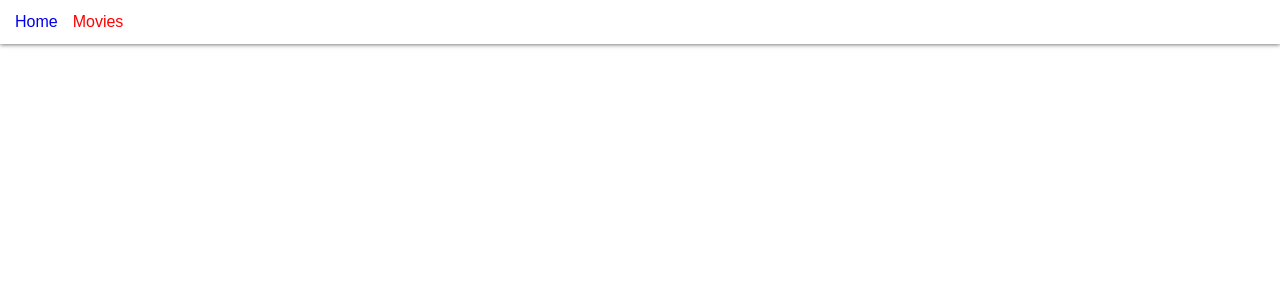
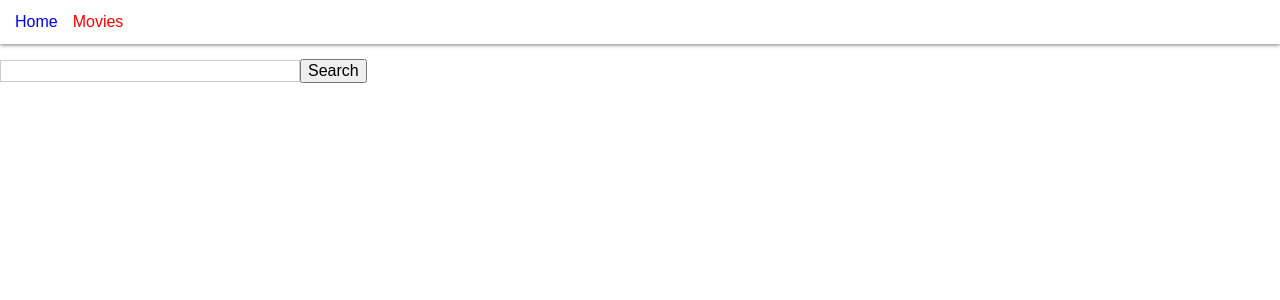
Before and after one commit to AlekseyEfimenko/react_hw_5, a React (Vite) app: page /movies in a window 1280 px wide. Shown: the top 300 px of the page. Built offline with nearby package versions, Linux system fonts and the light colour scheme.

Commit message:
implement back button

```diff
--- a/src/components/movie-list/MovieList.tsx
+++ b/src/components/movie-list/MovieList.tsx
@@ -1,7 +1,7 @@
 import React from "react";
 import { Movie } from "../../types";
 import css from './MovieList.module.css';
-import { NavLink } from "react-router-dom";
+import { NavLink, useLocation } from "react-router-dom";
 
 type Props = {
   movies: Movie[]
@@ -9,6 +9,7 @@ type Props = {
 
 const MovieList: React.FC<Props> = (props) => {
   const { movies } = props;
+  const location = useLocation();
 
   return (
     <ul className={css.movieList}>
@@ -17,7 +18,7 @@ const MovieList: React.FC<Props> = (props) => {
 
         return (
           <li className={css.movieListItem} key={movie.id}>
-            <NavLink to={movieLink} state='/'>{movie.title}</NavLink>
+            <NavLink to={movieLink} state={location}>{movie.title}</NavLink>
           </li>
         )
       })}
--- a/src/components/navigation/Navigation.tsx
+++ b/src/components/navigation/Navigation.tsx
@@ -7,12 +7,16 @@ const linkClass = ({ isActive }: NavLinkRenderProps) => {
 }
 
 const Navigation = () => {
+  const handleClick = () => {
+    window.localStorage.clear();
+  }
+
   return (
     <nav className={css.navbar}>
-      <NavLink to="/" className={linkClass}>
+      <NavLink to="/" className={linkClass} onClick={handleClick}>
         Home
       </NavLink>
-      <NavLink to="/movies" className={linkClass}>
+      <NavLink to="/movies" className={linkClass} onClick={handleClick}>
         Movies
       </NavLink>
     </nav>
--- a/src/movie-api.ts
+++ b/src/movie-api.ts
@@ -23,3 +23,13 @@ export const getMovieReviews = async (id: string) => {
   const response = axios.get(`/3/movie/${id}/reviews`);
   return (await response).data.results;
 }
+
+export const searchMovie = async (name: string, page: number) => {
+  const response = (await axios.get('/3/search/movie', {
+    params: {
+      query: name,
+      page: page
+    }
+  }));
+  return response.data;
+}
--- a/src/pages/movies-page/MoviesPage.module.css
+++ b/src/pages/movies-page/MoviesPage.module.css
@@ -0,0 +1,17 @@
+.searchWrapper {
+  padding-top: 15px;
+}
+
+.searchField {
+  min-width: 300px;
+  border: 1px solid #ccc;
+  outline: none;
+}
+
+.searchField:focus {
+  border: 3px solid #60cbe6;
+}
+
+.searchButton {
+  cursor: pointer;
+}
--- a/src/pages/movies-page/MoviesPage.tsx
+++ b/src/pages/movies-page/MoviesPage.tsx
@@ -1,7 +1,66 @@
+import { BaseSyntheticEvent, useEffect, useState } from 'react';
+import css from './MoviesPage.module.css';
+import { Movie } from '../../types';
+import MovieList from '../../components/movie-list/MovieList';
+import { searchMovie } from '../../movie-api';
+
 const MoviesPage = () => {
+  const [movies, setMovies] = useState(() => {
+    const data = window.localStorage.getItem('movies');
+    return data === null
+      ? []
+      : JSON.parse(data);
+  });
+  const [totalPages, setTotalPages] = useState(1);
+  const [requestedPage, setRequestedPage] = useState(1);
+  const [searchValue, setSearchValue] = useState(() => {
+    const data = window.localStorage.getItem('query');
+    return data === null
+      ? ''
+      : JSON.parse(data);
+  });
+
+  useEffect(() => {
+    window.localStorage.setItem('query', JSON.stringify(searchValue));
+  }, [searchValue])
+
+  useEffect(() => {
+    window.localStorage.setItem('movies', JSON.stringify(movies));
+  }, [movies])
+
+  const handleSubmit = async (evt: BaseSyntheticEvent) => {
+    evt.preventDefault();
+    const form = evt.target;
+    const searchFilm = form.elements.search.value;
+    setSearchValue(searchFilm);
+    setRequestedPage(2);
+    const response = await searchMovie(searchFilm, 1);
+    setTotalPages(response.total_pages);
+    setMovies(response.results);
+
+    form.reset();
+  }
+
+  const handleLoadMore = async () => {
+    const response = await searchMovie(searchValue, requestedPage);
+    setMovies((prevMovies: Movie[]) => [...prevMovies, ...response.results]);
+    setRequestedPage(requestedPage + 1);
+  }
+
   return (
     <>
+      <form className={css.searchWrapper} onSubmit={handleSubmit}>
+        <input type='text' name='search' className={css.searchField} required/>
+        <button type='submit' className={css.searchButton}>Search</button>
+      </form>
+      <MovieList movies={movies} />
+      {movies.length > 0 && requestedPage <= totalPages &&
+        <button type='button' onClick={handleLoadMore} className={css.loadMoreBtn}>
+          Load more
+        </button>
+      }
     </>
+
   )
 }
 
--- a/src/types.ts
+++ b/src/types.ts
@@ -1,8 +1,6 @@
 export interface Movie {
-  backdrop_path: string;
   id: number;
   title: string;
-  poster_path: string;
 }
 
 type Genre = {
```
